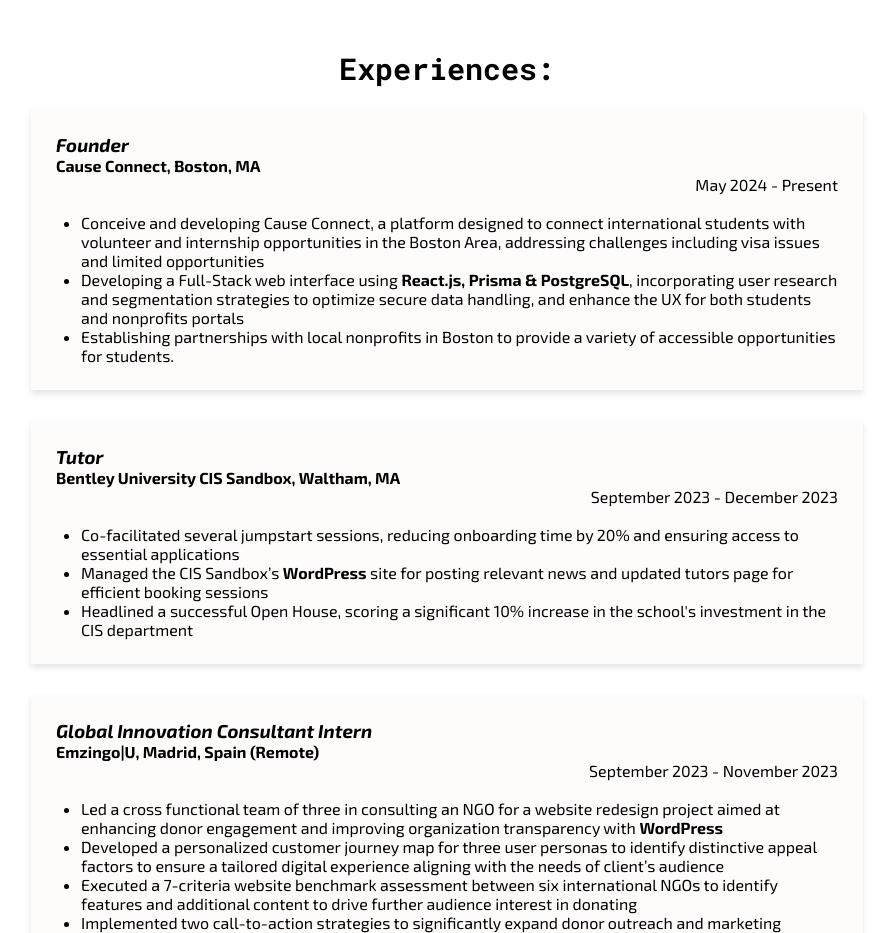
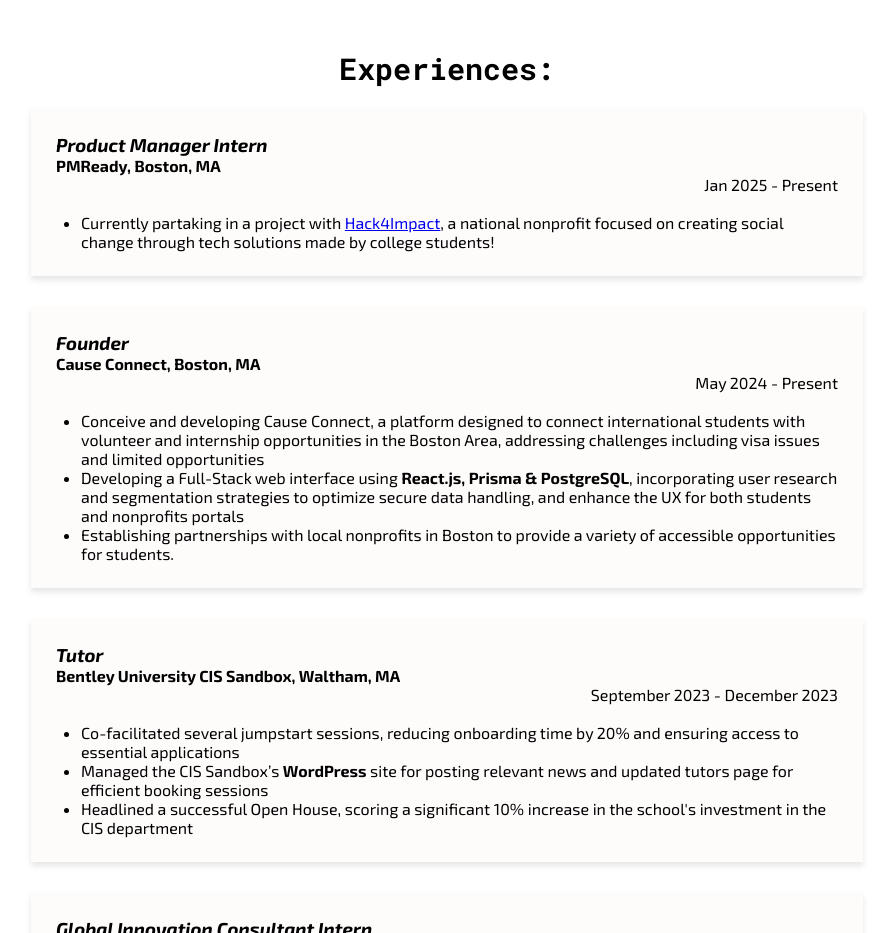
Before and after one commit to danielswijya/personal-website, a plain HTML site: page index.html in a window 1280 px wide. Shown: the part 1800-2733 px from the top of the page, without its empty margins (193-1086 px from the left). Drawn offline with Linux system fonts and the light colour scheme; a web font is replaced by a local one.

Commit message:
Update 13 Jan 2025 - PMReady Intern

```diff
--- a/index.html
+++ b/index.html
@@ -131,6 +131,18 @@
     <div id="experiences">
       <h2>Experiences:</h2>
       <div class="experience">
+        <h3><i>Product Manager Intern</i></h3>
+        <h4>PMReady, Boston, MA</h4>
+        <p class="date">Jan 2025 - Present</p>
+          <br>
+        <ul>
+          <li>
+            Currently partaking in a project with <a href="https://hack4impact.org/">Hack4Impact</a>, a national nonprofit focused on creating social change through tech solutions made by college students!
+          </li>
+        </ul>
+      </div>
+
+      <div class="experience">
         <h3><i>Founder</i></h3>
         <!-- <button  id = "toggleButton" onclick="hideShow()"style = "float: right;"> Show More</button></h4>   -->
         <h4>Cause Connect, Boston, MA</h4>
```
